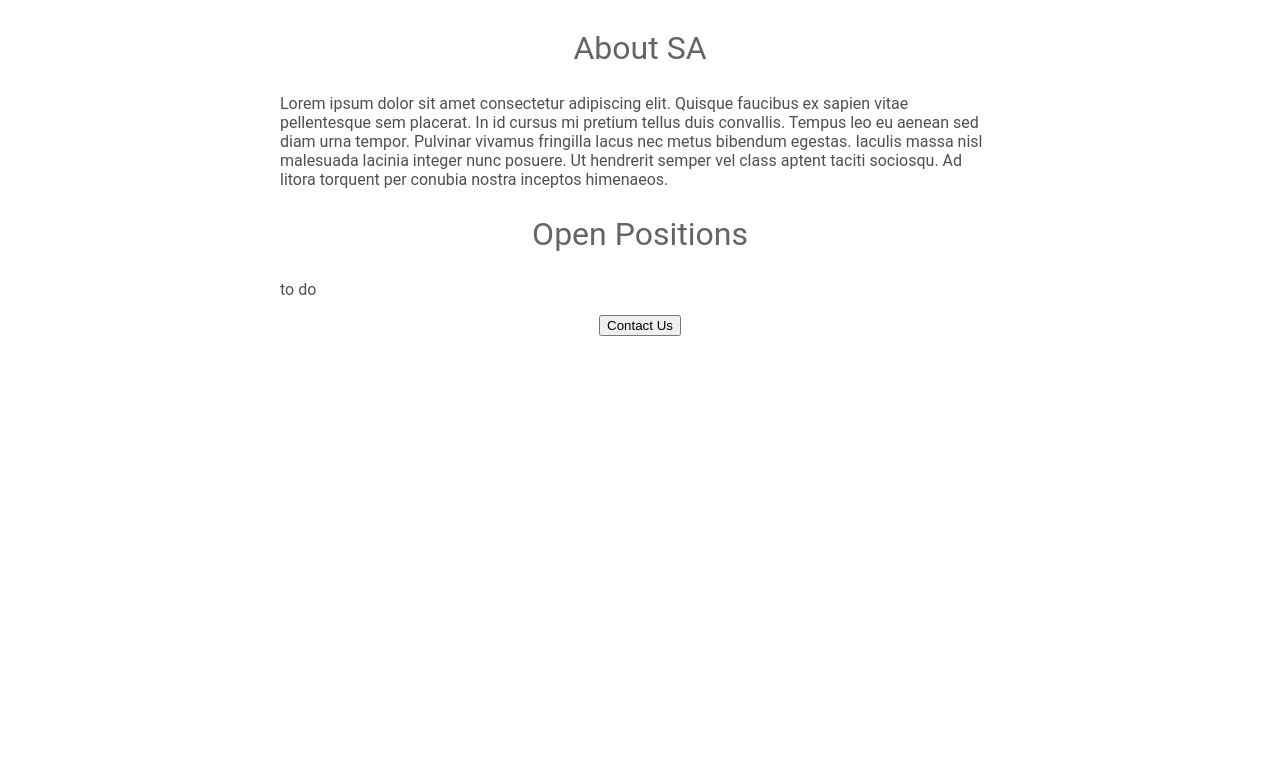
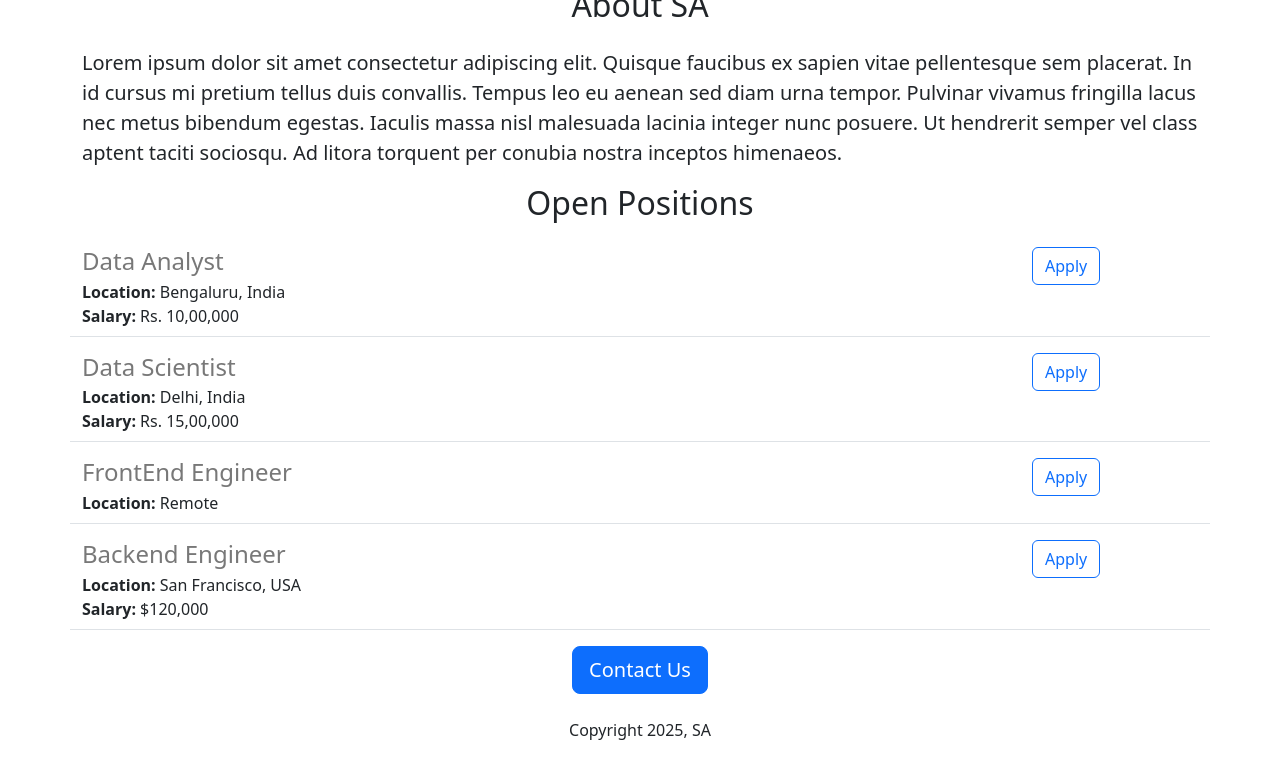
Before and after one commit to x-akshat/career-website, a Flask app: page / in a window 1280 px wide. Shown: the part 462-1220 px from the top of the page. Before the commit the page ends 806 px from the top, so only its background shows below. Run offline with Flask 3, Linux system fonts and the light colour scheme.

Commit message:
Added dynamic data and API route

```diff
--- a/app.py
+++ b/app.py
@@ -1,10 +1,42 @@
-from flask import Flask, render_template
+from flask import Flask, render_template, jsonify
 
 app = Flask(__name__)
 
+JOBS= [
+   {
+      "id": 1,
+      "title": "Data Analyst",
+      "location": "Bengaluru, India",
+      "salary": "Rs. 10,00,000"
+   },
+   {
+      "id": 2,
+      "title": "Data Scientist",
+      "location": "Delhi, India",
+      "salary": "Rs. 15,00,000"
+   },
+   {
+      "id": 3,
+      "title": "FrontEnd Engineer",
+      "location": "Remote"
+   },
+   {
+      "id": 4,
+      "title": "Backend Engineer",
+      "location": "San Francisco, USA",
+      "salary": "$120,000"
+   }
+]
+
 @app.route('/')
 def hello_world():
-   return render_template("home.html")
+   return render_template("home.html",
+                          jobs=JOBS,
+                          company_name='SA')
+
+@app.route("/api/jobs")
+def list_jobs():
+   return jsonify(JOBS)
 
 if __name__ == "__main__":
   app.run(host="0.0.0.0", debug=True)
--- a/templates/home.html
+++ b/templates/home.html
@@ -2,49 +2,35 @@
 <html lang="en">
 <head>
   <title>SA Careers</title>
+  <meta charset="utf-8">
+  <meta name="viewport" content="width=device-width, initial-scale=1">
+  <link href="https://cdn.jsdelivr.net/npm/bootstrap@5.3.7/dist/css/bootstrap.min.css" rel="stylesheet" integrity="sha384-LN+7fdVzj6u52u30Kp6M/trliBMCMKTyK833zpbD+pXdCLuTusPj697FH4R/5mcr" crossorigin="anonymous">
   <style>
-    h1 {
-      font-size: 40px;
-      font-family: Roboto;
-      font-weight: normal;
-      color: rgb(100,100,100);
-      text-align: center;
-    }
-    h2 {
-      font-family: Roboto;
-      font-size: 32px;
-      color:rgb(100,100,100);
-      text-align: center;
-      font-weight: normal;
-    }
-    p {
-      font-family: Roboto;
-      color:rgb(80,80,80);
-
-
-    }
     #banner{
+      height: 360px;
       width: 100%;
-      height: 360px;
-      object-fit: cover;
-    }
-    #container{
-      max-width:720px;
-      margin: 0 auto;
     }
   </style>
 </head>
   <body>
-    <div id="container">
-    <h1>SA Career</h1>
-    <img id="banner" src="https://6879072d-a629-4ac3-b1b0-d2863d56c06f-00-2amd2sm44jnpf.sisko.replit.dev/static/banner.jpg" >
-    <h2>About SA</h2>
-    <p> Lorem ipsum dolor sit amet consectetur adipiscing elit. Quisque faucibus ex sapien vitae pellentesque sem placerat. In id cursus mi pretium tellus duis convallis. Tempus leo eu aenean sed diam urna tempor. Pulvinar vivamus fringilla lacus nec metus bibendum egestas. Iaculis massa nisl malesuada lacinia integer nunc posuere. Ut hendrerit semper vel class aptent taciti sociosqu. Ad litora torquent per conubia nostra inceptos himenaeos.
+    <div class="container">
+    <h1 class="text-center mt-2 mb-4"> {{company_name}} Career</h1>
+     <img class="img-fluid" id="banner" src="https://6879072d-a629-4ac3-b1b0-d2863d56c06f-00-2amd2sm44jnpf.sisko.replit.dev/static/banner.jpg" >
+    <h2 class="text-center  mt-2 mb-4">About SA</h2>
+    <p class="lead"> Lorem ipsum dolor sit amet consectetur adipiscing elit. Quisque faucibus ex sapien vitae pellentesque sem placerat. In id cursus mi pretium tellus duis convallis. Tempus leo eu aenean sed diam urna tempor. Pulvinar vivamus fringilla lacus nec metus bibendum egestas. Iaculis massa nisl malesuada lacinia integer nunc posuere. Ut hendrerit semper vel class aptent taciti sociosqu. Ad litora torquent per conubia nostra inceptos himenaeos.
 </p>
-    <h2>Open Positions</h2>
-    <p>to do</p>
-      <div style="text-align: center;">
-<button>Contact Us</button>
+    <h2 class="text-center mt-2 mb-4">Open Positions</h2>
+      <p>
+
+      {% for job in jobs %}
+       {%include "jobitem.html"%}
+      {% endfor %}
+      </p>
+
+      <div class="text-center">
+<button class="btn btn-primary btn-lg">Contact Us</button>
+        <p class="mt-4">Copyright 2025, SA</p>
+       </div>
       </div>
   </body>
 </html>
--- /dev/null
+++ b/templates/jobitem.html
@@ -0,0 +1,23 @@
+<div class="border-bottom row" style="margin-bottom: 16px; padding-bottom: 8px; ">
+  <div class="col-10">
+  <h4
+    style="color: rgb(120,120,120); margin-bottom: 4px;">
+    {{job["title"]}}
+  </h4>
+    <div>
+      <b>Location:</b>
+      {{job["location"]}}
+   </div>
+      {% if "salary" in job %}
+   <div>
+        <b>Salary:</b>
+        {{job["salary"]}}
+
+      </div>
+   {% endif %}
+    </div>
+  <div class= "col-2">
+
+  <button type="button" class="btn btn-outline-primary">Apply</button>
+  </div>
+</div>
```
